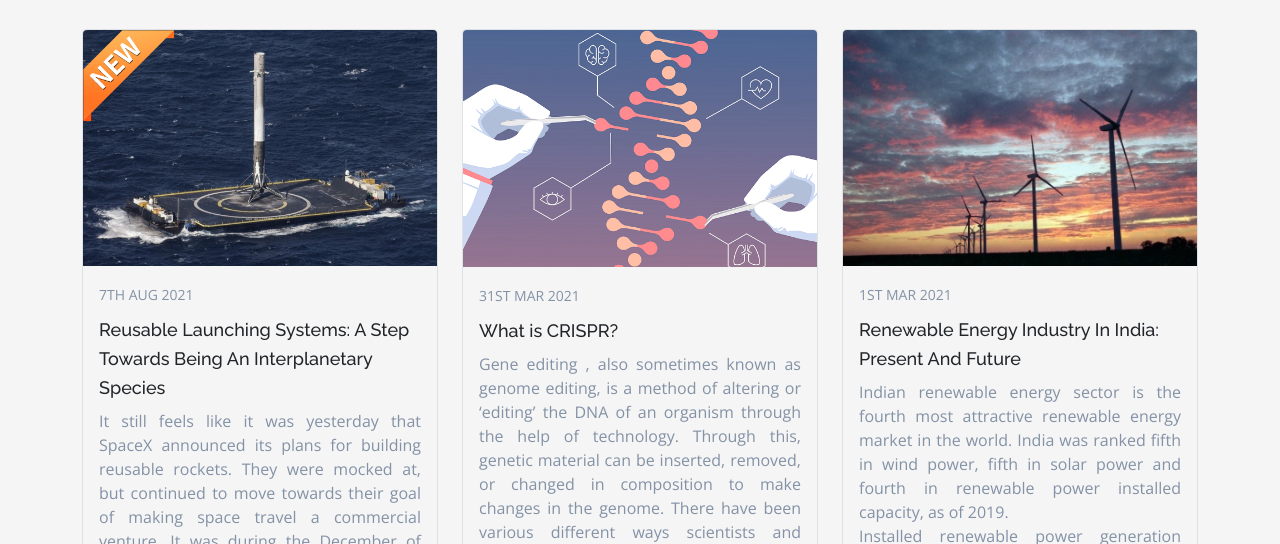
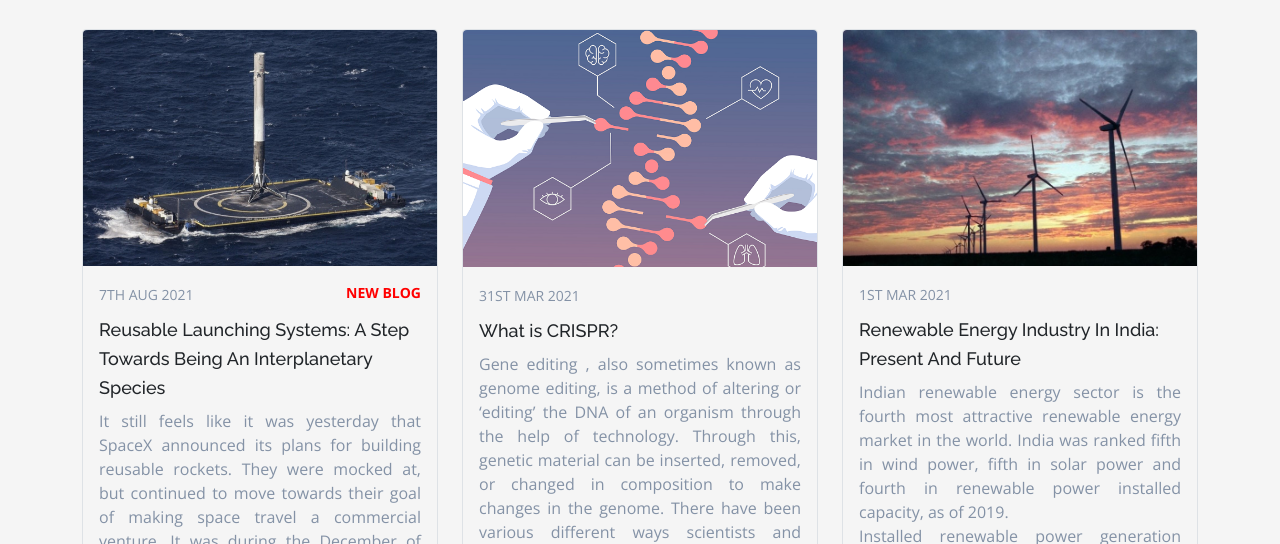
Before and after one commit to asmewebite/asmewebite, a plain HTML site: page blog.html in a window 1280 px wide. Shown: the part 256-800 px from the top of the page. Drawn offline with nearby package versions, Linux system fonts and the light colour scheme.

Commit message:
Update blog.html

```diff
--- a/blog.html
+++ b/blog.html
@@ -218,7 +218,7 @@ background:#f5f5f5;
 
             <div class="blog-img d-block overflow-hidden position-relative">
 
-                <img src="assets/img/blogs/18n.png" class="img-fluid rounded-top " alt="">
+                <img src="assets/img/blogs/18.jpg" class="img-fluid rounded-top " alt="">
 
                 <div class="overlay rounded-top bg-dark"></div>
                 <div class="post-meta">
@@ -228,6 +228,7 @@ background:#f5f5f5;
             </div>
             <div class="content p-3">
                 <small class="text-muted p float-right">7TH AUG 2021</small>
+                <small style="text-align: right;float: right;color: red;font-weight: 700;">NEW BLOG</small>
                 <h4 class="mt-2"><a href="blogs/blog18.html" class="text-dark title">Reusable Launching Systems: A Step Towards Being An Interplanetary Species</a></h4>
                 <p style="text-align: justify;" class="text-muted mt-2">It still feels like it was yesterday that SpaceX announced its plans for building reusable rockets. They were mocked at, but continued to move towards their goal of making space travel a commercial venture. It was during the December of 2015, that the world witnessed the first successful...</p>
                 <div class="pt-3 mt-3 border-top d-flex">
```
